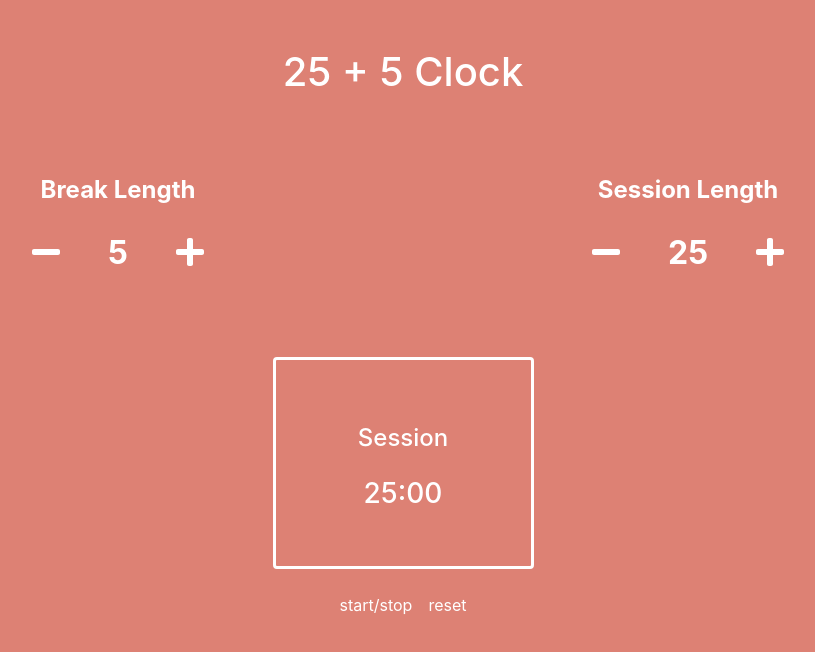
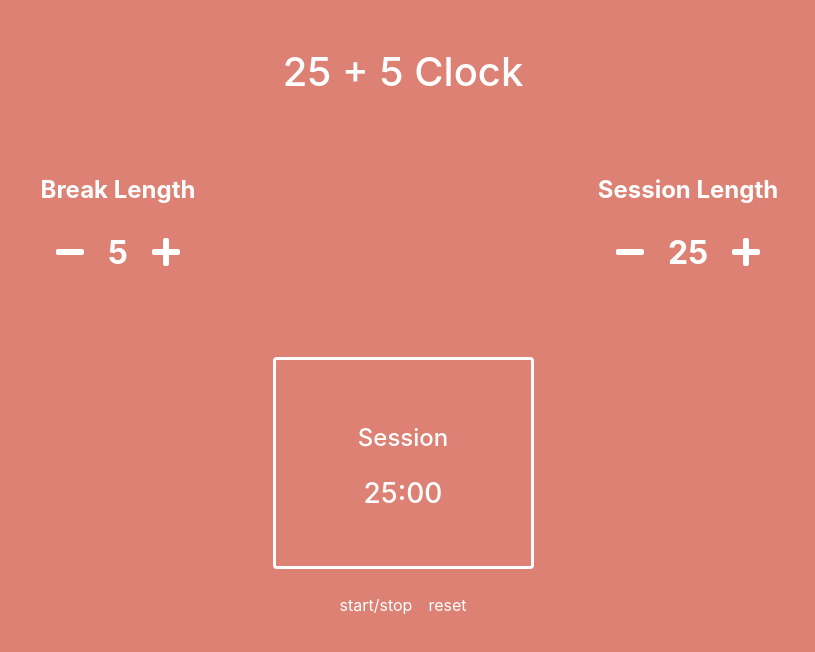
Before and after one commit to EsraaAbdou/clock-25-5, a React (Create React App) app: page / in a window 1280 px wide. Shown: the top 652 px of the page, without its empty margins (237-1052 px from the left). Built offline with nearby package versions, Linux system fonts and the light colour scheme.

Commit message:
change files structure

```diff
--- a/src/App.js
+++ b/src/App.js
@@ -1,36 +1,8 @@
 import React from 'react';
 import './App.css';
-import { FontAwesomeIcon } from '@fortawesome/react-fontawesome';
-import { faMinus, faPlus } from '@fortawesome/free-solid-svg-icons';
+import TimeInput from './components/timeInputComponent';
+import Timer from './components/timerComponent';
 
-function TimeInput(props){
-  return (
-    <div>
-      <h4 id={props.labelID} className="mb-4 font-weight-bold">{props.label}</h4>
-      <div>
-        <span id={props.decID} onClick={()=>props.decrementTime(props.decID)}>
-          <FontAwesomeIcon icon={faMinus} size="2x"/>
-        </span>
-        <label id={props.timeID} className="px-5 font-weight-bold" unselectable="on">{props.time}</label>
-        <FontAwesomeIcon icon={faPlus} id={props.incID} onClick={()=>props.incrementTime(props.incID)} size="2x" />
-      </div>
-    </div>
-  );
-}
-function Timer(props){
-  return(
-    <div>
-      <div className="border border-white rounded d-inline-block w-100 w-responsive p-5 thicker-border">
-        <h4 id="timer-label" className="py-3">{props.turn}</h4>
-        <h3 id="time-left">{props.min.toString().length===2?"":"0"}{props.min}:{props.sec.toString().length===2?"":"0"}{props.sec}</h3>
-      </div>
-      <div className="p-4">
-        <span id="start_stop" className="mr-2" onClick={props.toggleTimer}>start/stop</span>
-        <span id="reset" className="ml-2" onClick={props.resetTimer}>reset</span>
-      </div>
-    </div>
-  );
-}
 class App extends React.Component{
   constructor(props){
     super(props);
@@ -89,9 +61,9 @@ class App extends React.Component{
     this.setState(state => {return{ timerStatus: !state.timerStatus}})
   }
 
-  decrementTime(params) {
+  decrementTime(event) {
     if(!this.state.timerStatus){
-      if(params === "break-decrement") {
+      if(event.target.id ==="break-decrement") {
         if(this.state.breakLength>1) {
           if(!this.state.turn) {
             this.setState(state => { return{breakLength: state.breakLength - 1, minLeft: state.breakLength - 1, secLeft: 0}});
@@ -100,7 +72,7 @@ class App extends React.Component{
           }
         }
       }
-      if(params === "session-decrement"){
+      if(event.target.id ==="session-decrement"){
         if(this.state.sessionLength>1) {
           if(this.state.turn) {
             this.setState(state => { return{sessionLength: state.sessionLength - 1, minLeft: state.sessionLength - 1, secLeft: 0}});
@@ -112,9 +84,9 @@ class App extends React.Component{
     }
   }
 
-  incrementTime(params) {
+  incrementTime(event) {
     if(!this.state.timerStatus){
-      if(params === "break-increment") {
+      if(event.target.id ==="break-increment") {
         if(this.state.breakLength < 60) {
           if(!this.state.turn) {
             this.setState(state => { return{breakLength: state.breakLength + 1, minLeft: state.breakLength + 1, secLeft: 0}});
@@ -123,7 +95,7 @@ class App extends React.Component{
           }
         }
       }
-      if(params === "session-increment"){
+      if(event.target.id ==="session-increment"){
         if(this.state.sessionLength<60) {
           if(this.state.turn) {
             this.setState(state => { return{sessionLength: state.sessionLength + 1, minLeft: state.sessionLength + 1, secLeft: 0}});
@@ -139,7 +111,7 @@ class App extends React.Component{
     return(
       <div className="container text-center text-white">
         <audio id="beep">
-          <source src="./assets/beeps.mp3" type="audio/mpeg" />
+          <source src="https://drive.google.com/uc?export=download&id=1KGApU1h50_T-LBs10vUu_10B3BwfgH9s" type="audio/mpeg" />
         </audio>
         <h1 className="p-5">25 + 5 Clock</h1>
         <div className="row">
@@ -160,4 +132,5 @@ class App extends React.Component{
     );
   }
 }
+
 export default App;
--- /dev/null
+++ b/src/components/timeInputComponent.js
@@ -0,0 +1,22 @@
+
+import { FontAwesomeIcon } from '@fortawesome/react-fontawesome';
+import { faMinus, faPlus } from '@fortawesome/free-solid-svg-icons';
+
+function TimeInput(props){
+    return (
+      <div>
+        <h4 id={props.labelID} className="mb-4 font-weight-bold">{props.label}</h4>
+        <div>
+          <span id={props.decID} onClick={props.decrementTime}>
+            <FontAwesomeIcon icon={faMinus} size="2x"/>
+          </span>
+          <label id={props.timeID} className="px-4 font-weight-bold">{props.time}</label>
+          <span id={props.incID} onClick={props.incrementTime}>
+            <FontAwesomeIcon icon={faPlus} size="2x"/>
+          </span>
+        </div>
+      </div>
+    );
+}
+
+export default TimeInput;
--- /dev/null
+++ b/src/components/timerComponent.js
@@ -0,0 +1,16 @@
+function Timer(props){
+    return(
+      <div>
+        <div className="border border-white rounded d-inline-block w-25 p-5 thicker-border">
+          <h4 id="timer-label" className="py-3">{props.turn}</h4>
+          <h3 id="time-left">{props.min.toString().length===2?"":"0"}{props.min}:{props.sec.toString().length===2?"":"0"}{props.sec}</h3>
+        </div>
+        <div class="p-4">
+          <span id="start_stop" className="mr-2" onClick={props.toggleTimer}>start/stop</span>
+          <span id="reset" className="ml-2" onClick={props.resetTimer}>reset</span>
+        </div>
+      </div>
+    );
+}
+
+export default Timer;
```
